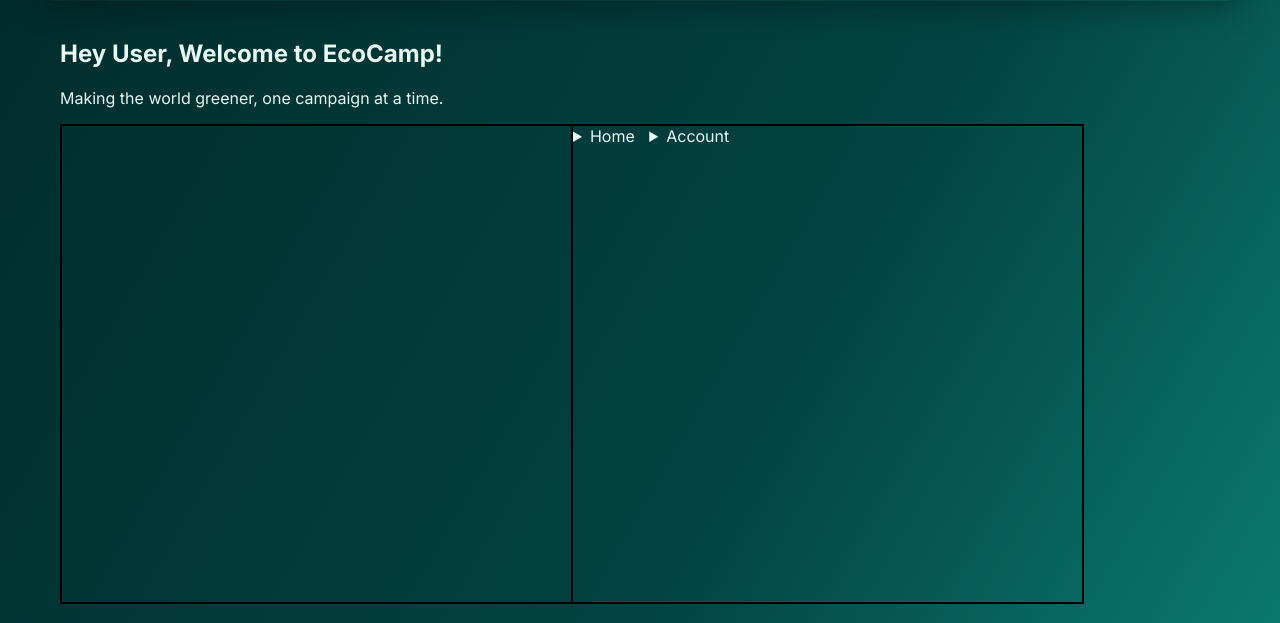
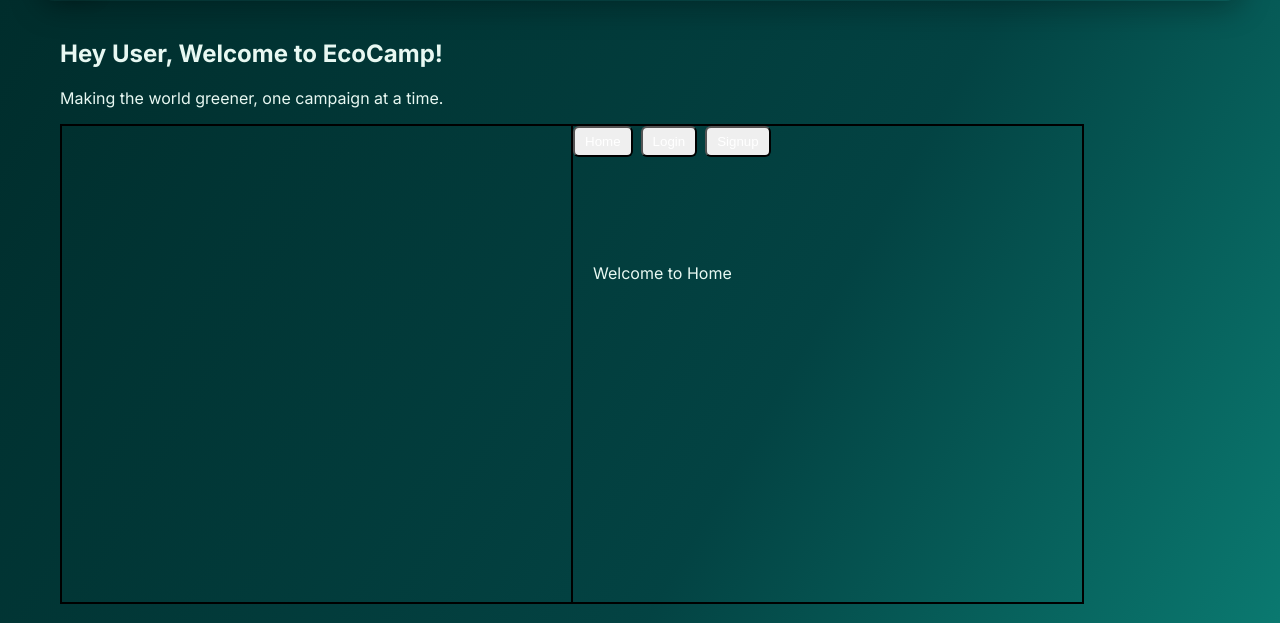
Before and after one commit to dipanshuag19/EcoCamp, a Flask app: template templates/index.html in a window 1280 px wide. Shown: the part 71-694 px from the top of the page. Run offline with Flask 3, Linux system fonts and the light colour scheme; the template is opened without the code that fills it: most values are stand-ins (such as "Sample title", 1, 10 or a date in 2020).

Commit message:
Update index.html

```diff
--- a/templates/index.html
+++ b/templates/index.html
@@ -333,31 +333,40 @@
        {% endif %}
     </div>
      <div>
-  <details style="display:inline-block; margin-right:10px;">
-    <summary>Home</summary>
-  </details>
-  <details style="display:inline-block; margin-right:10px;">
-    <summary>Account</summary>
-    <details style="display:inline-block; margin-right:10px;">
-      <summary>Login</summary>
+  <nav>
+  <button class="navlink" data-section="home">Home</button>
+  <button class="navlink" data-section="login">Login</button>
+  <button class="navlink" data-section="signup">Signup</button>
+</nav>
+
+<section id="home" class="active">
+  <p>Welcome to Home</p>
+</section>
+
+<section id="login">
   <form class="login-form">
     <input type="text" placeholder="Username">
     <input type="password" placeholder="Password">
-        <button>Login</button>
+    <button type="submit">Login</button>
   </form>
-    </details>
-    <details style="display:inline-block; margin-right:10px;">
-      <summary>Signup</summary>
-      <form class="login-form">
+</section>
+
+<section id="signup">
+  <form class="signup-form">
     <input type="text" placeholder="Username">
     <input type="password" placeholder="Password">
     <input type="cpassword" placeholder="Confirm Password">
     <input type="text" placeholder="Full Name">
     <input type="text" placeholder="Email">
-        <button>Sign Up</button>
+    <button type="submit">Sign Up</button>
   </form>
-    </details>
-  </details>
+</section>
+
+<style>
+  section { display: none; }
+  section.active { display: block; }
+</style>
+
 </div>
 
   </div>
```
Lines whose indentation alone changed are shown as unchanged.
